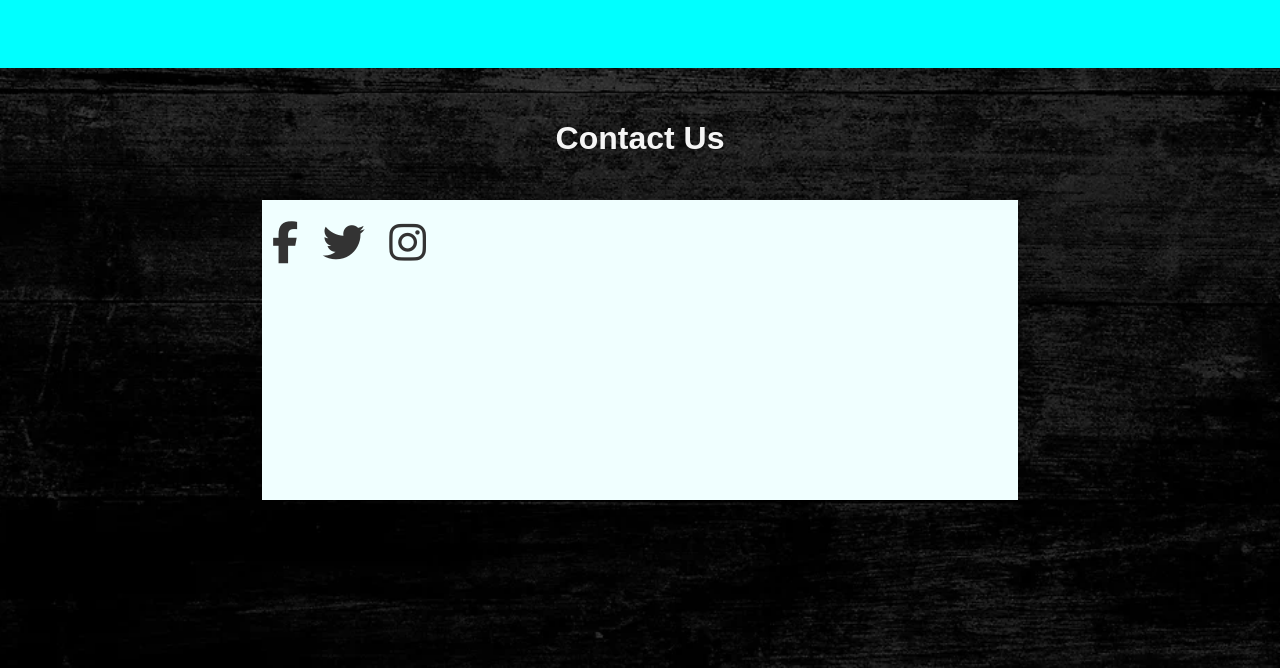
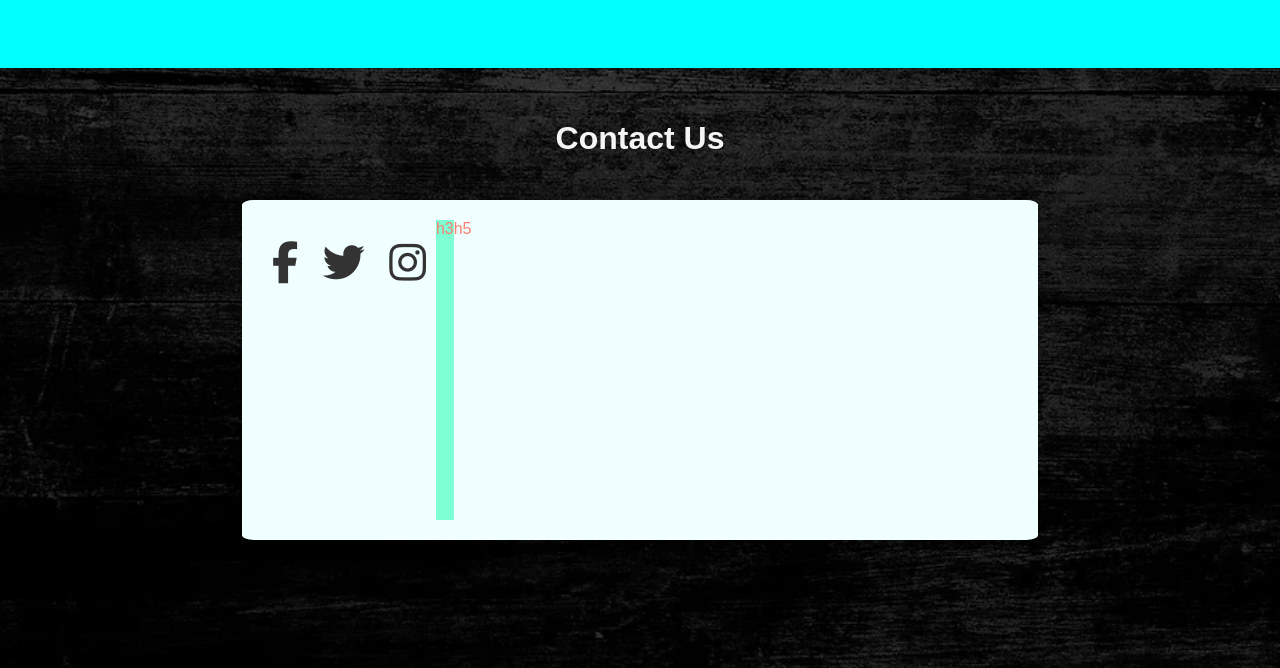
Before and after one commit to Oghie-1/fredIce, a Django app: page /home in a window 1280 px wide. Shown: the part 2632-3300 px from the top of the page. Run offline with Django 5.2, Linux system fonts and the light colour scheme.

Commit message:
üpdate review

```diff
--- a/fredapp/static/fredapp/css/base.css
+++ b/fredapp/static/fredapp/css/base.css
@@ -338,9 +338,17 @@ iframe {
 }
 
 .contact-grid {
+    display: flex;
     flex-direction: row;
+    padding: 20px;
     background-color: azure;
     width: 60%;
     height: 300px;
     margin: 0 auto;
+    color: salmon;
+    border-radius: 1.5%;
 }
+
+.contact {
+    background-color: aquamarine;
+}
--- a/fredapp/templates/fredapp/base.html
+++ b/fredapp/templates/fredapp/base.html
@@ -67,7 +67,12 @@
                     <a href="https://www.instagram.com" class="social-icon"><i class="fab fa-instagram"></i></a>
                     <!-- Add more social media links as needed -->
                 </div>
+                <div class="contact">
+                    h3
+                </div>
+                <div class="subscribe">h5</div>
             </div>
+
 
         </div>
     </section>
```
